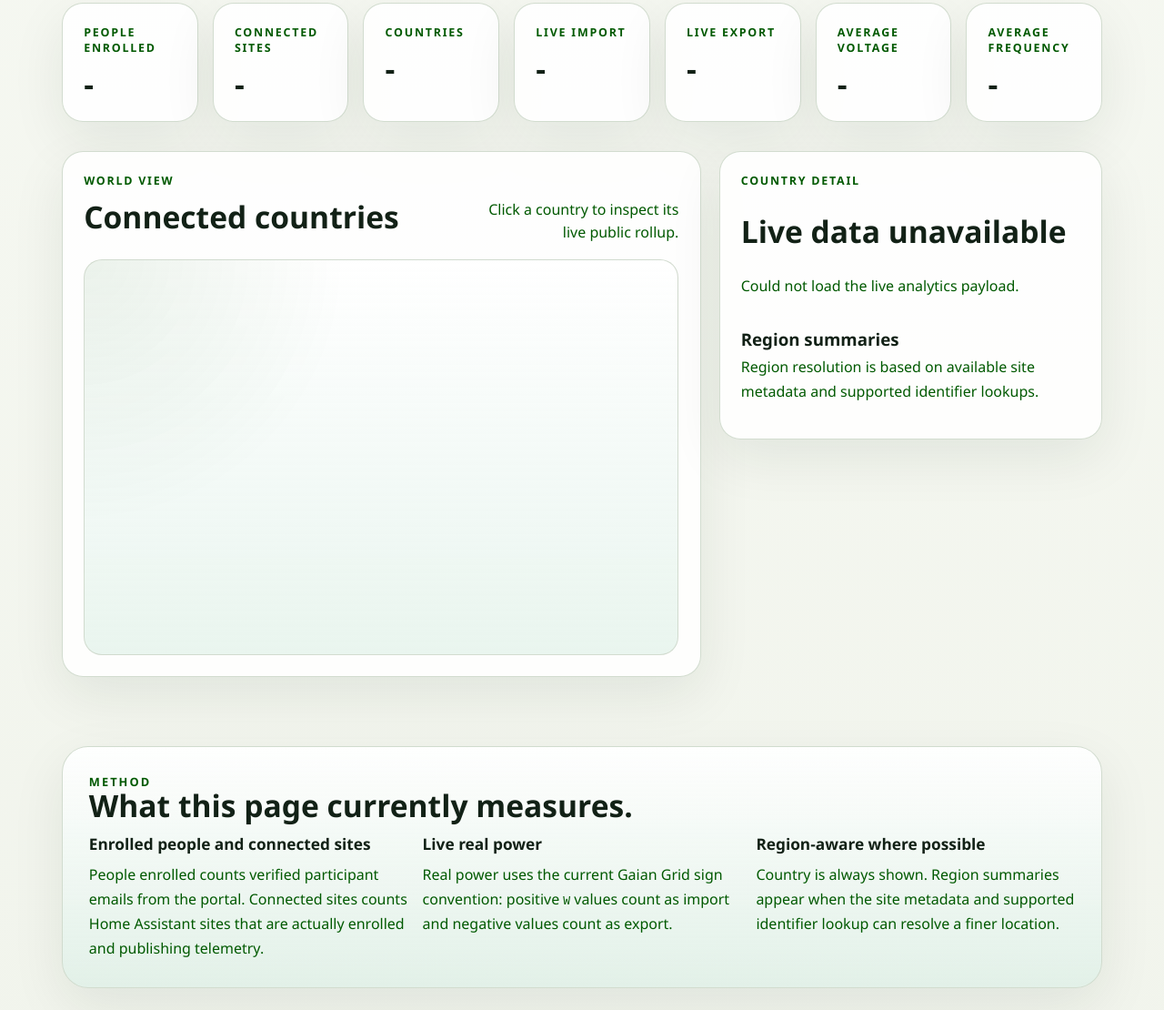
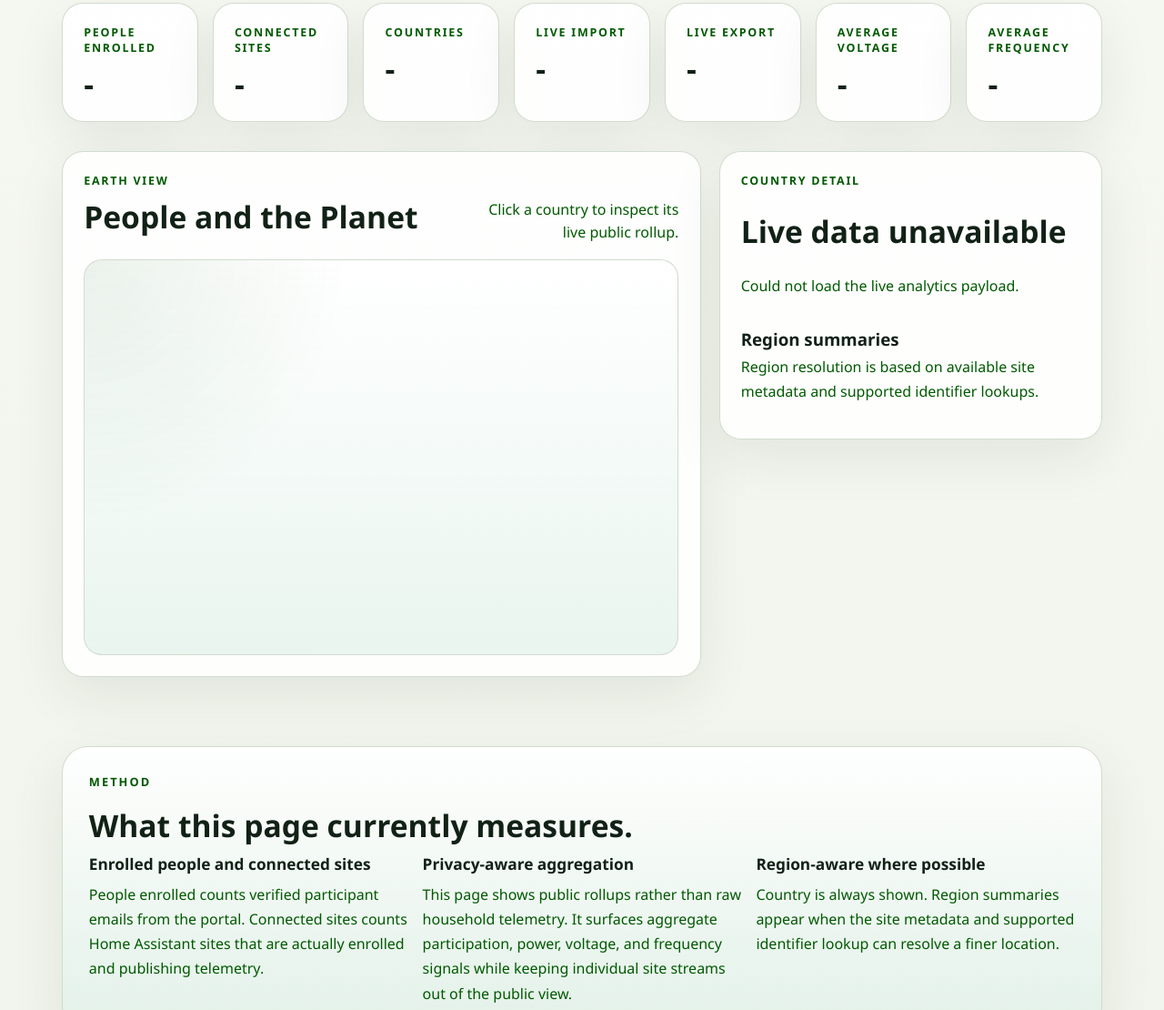
Before and after one commit to Gaian-Technologies/gaiangrid_website, a plain HTML site: page src/live.html in a window 1280 px wide. Shown: the part 626-1736 px from the top of the page at 91% size. Drawn offline with Linux system fonts and the light colour scheme; no server answers.

Commit message:
added privacy statement

```diff
--- a/src/live.html
+++ b/src/live.html
@@ -73,8 +73,8 @@
                 <article class="map-card">
                     <div class="map-card-header">
                         <div>
-                            <p class="card-label">World view</p>
-                            <h2>Connected countries</h2>
+                            <p class="card-label">Earth View</p>
+                            <h2>People and the Planet</h2>
                         </div>
                         <p class="map-hint">
                             Click a country to inspect its live public rollup.
@@ -108,6 +108,7 @@
             <div class="container">
                 <div class="method-band">
                     <p class="eyebrow">Method</p>
+                    <br>
                     <h2>What this page currently measures.</h2>
                     <div class="method-grid">
                         <div>
@@ -120,11 +121,13 @@
                             </p>
                         </div>
                         <div>
-                            <h3>Live real power</h3>
+                            <h3>Privacy-aware aggregation</h3>
                             <p>
-                                Real power uses the current Gaian Grid sign
-                                convention: positive <code>W</code> values count as
-                                import and negative values count as export.
+                                This page shows public rollups rather than raw
+                                household telemetry. It surfaces aggregate
+                                participation, power, voltage, and frequency
+                                signals while keeping individual site streams
+                                out of the public view.
                             </p>
                         </div>
                         <div>
```
